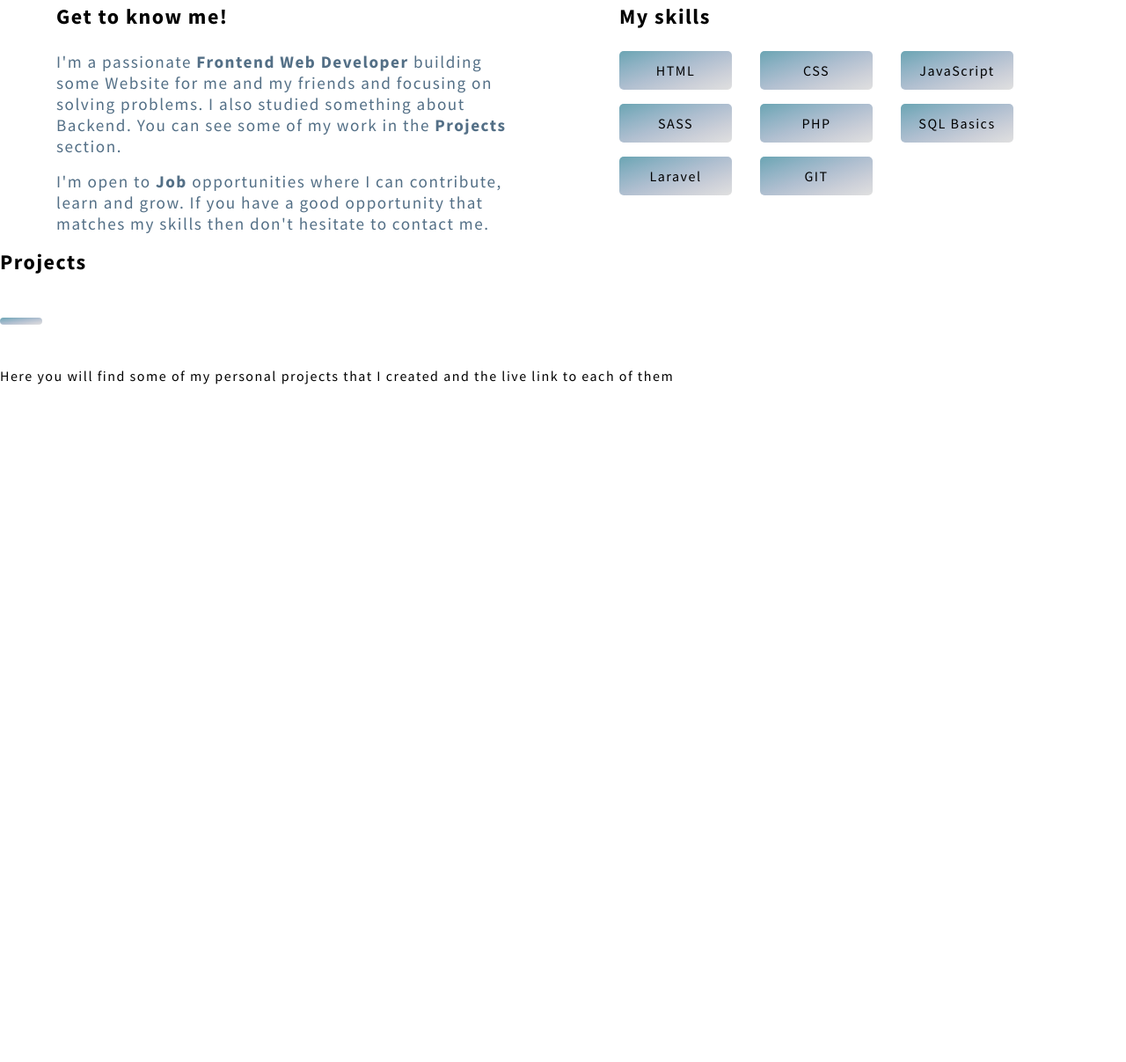
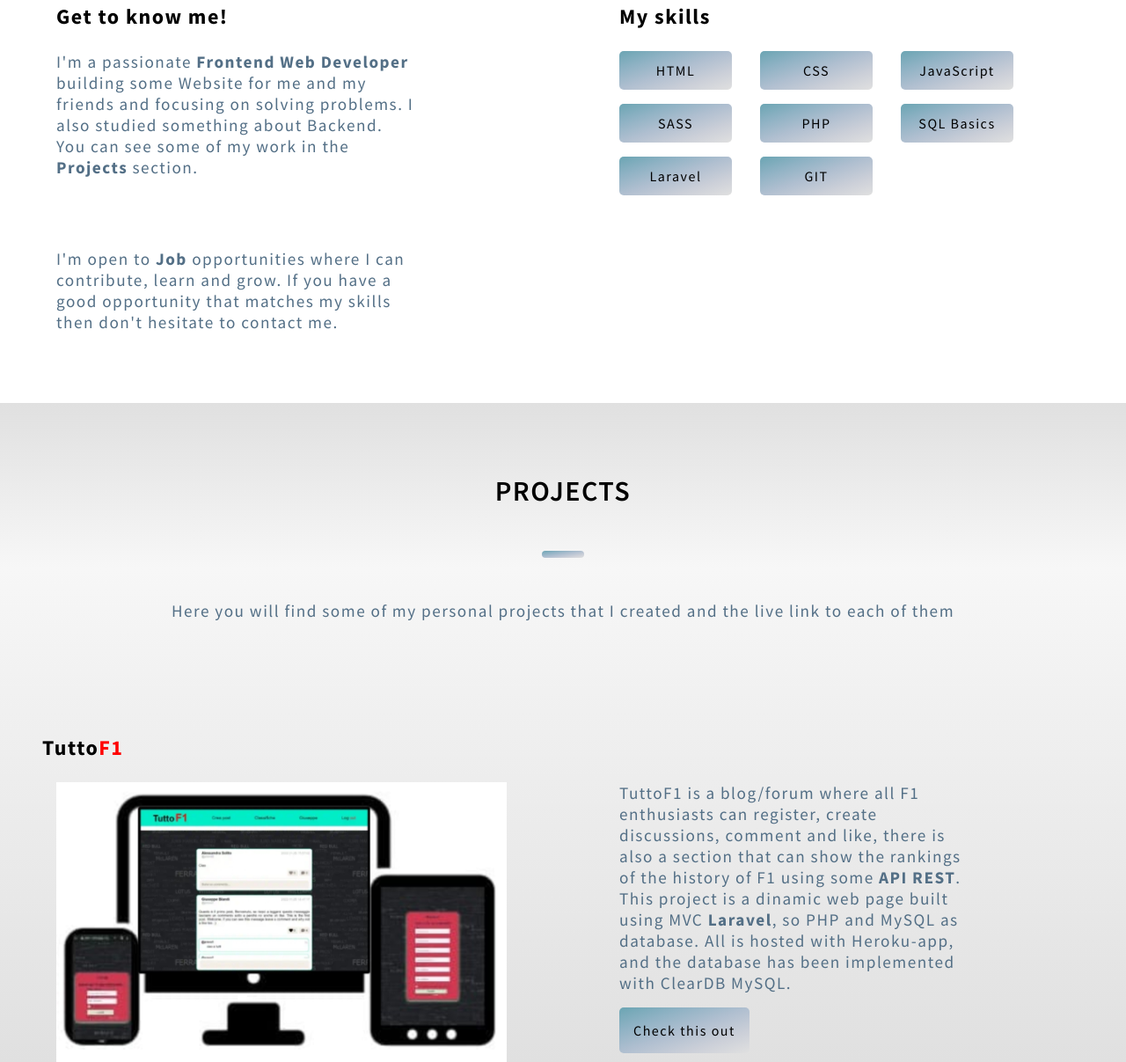
Before and after one commit to GiuseppeBlandi/portfolio, a website: page index.html in a window 1280 px wide. Shown: the part 1149-2356 px from the top of the page at 88% size. Before the commit the page ends 1586 px from the top, so only its background shows below. Drawn offline with Linux system fonts and the light colour scheme.

Commit message:
project_1

```diff
--- a/index.html
+++ b/index.html
@@ -68,7 +68,7 @@
               <a href="./index.html#about">About</a>
             </li>
             <li class="navbar_mobile-link">
-              <a href="./index.html#projects">Projects</a>
+              <a href="./index.html#project">Projects</a>
             </li>
             <li class="navbar_mobile-link">
               <a href="./index.html#contact">Contact</a>
@@ -143,12 +143,40 @@
           Here you will find some of my personal projects that I created and the
           live link to each of them
         </p>
+        <div class="projects-title">
+          <h3>
+            Tutto
+            <h3 class="red">F1</h3>
+          </h3>
+        </div>
         <div class="projects_container">
-          <div class="projects_container-illustration"></div>
-          <div class="projects_container-description"></div>
+          <div class="projects_container-illustration">
+            <img src="./assets/tuttoF1.jpg" alt="tuttoF1" />
+          </div>
+          <div class="projects_container-description">
+            <p>
+              TuttoF1 is a blog/forum where all F1 enthusiasts can register,
+              create discussions, comment and like, there is also a section that
+              can show the rankings of the history of F1 using some
+              <strong>API REST</strong>.
+              <br />
+              This project is a dinamic web page built using MVC
+              <strong>Laravel</strong>, so PHP and MySQL as database. All is
+              hosted with Heroku-app, and the database has been implemented with
+              ClearDB MySQL.
+            </p>
+            <a
+              href="http://tuttof1.herokuapp.com/login"
+              target="_blank"
+              rel="noopener noreferrer"
+              >Check this out</a
+            >
+          </div>
         </div>
       </div>
     </section>
+
+    <section class="contacts" id="contact"></section>
     <script src="./index.js"></script>
   </body>
 </html>
--- a/package.json
+++ b/package.json
@@ -1,5 +1,5 @@
 {
-  "name": "dopefolio",
+  "name": "Giuseppe Blandi portfolio",
   "version": "1.0.0",
   "description": "",
   "main": "index.js",
--- a/sass/base/base.scss
+++ b/sass/base/base.scss
@@ -39,6 +39,32 @@ body{
 
 }
 
+
+h1{
+  text-transform: uppercase;
+  font-size: 3rem;
+  font-weight: 900;
+  margin-bottom: 2rem;
+  text-align: center;
+}
+h2{
+  font-size: 2rem;
+  font-weight: 600;
+  text-transform: uppercase;
+}
+
+h3{
+  font-size: 1.5rem;
+  margin-bottom: 1.5rem;
+}
+
+p{
+  width: 80%;
+  margin-bottom: 5rem;
+  color: $primaryColor;
+  font-size:1.2rem;
+}
+
 a{
   text-decoration: none;
   color: inherit;
@@ -76,3 +102,7 @@ textarea {
   background-image: $gradient;;
   border-radius: $commonBorderRadius;
 }
+
+.red{
+  color:red;
+}
--- a/sass/components/about.scss
+++ b/sass/components/about.scss
@@ -1,8 +1,7 @@
 .about{
-    background-image: linear-gradient(to bottom, #ffffff, #f7f7f7, #efefef, #e8e8e8, #e0e0e0);
+
     &_content{
         padding-top: 5rem;
-        //margin-top: 5rem;
         height: auto;
         width: 100%;
         display: flex;
@@ -10,20 +9,6 @@
         text-align: center;
         justify-content: center;
         align-items: center;
-
-        h2{
-            font-size: 2rem;
-            font-weight: 600;
-            text-transform: uppercase;
-        }
-
-
-        p{
-            width: 80%;
-            margin-bottom: 5rem;
-            color: $primaryColor;
-            font-size:1.2rem;
-        }
     }
 
     &_info{
@@ -35,15 +20,8 @@
 
         &-description,&-skills{
             width: 40%;
-            h3{
-                font-size: 1.5rem;
-                margin-bottom: 1.5rem;
-            }
-            p{
-                margin-bottom: 1rem;
-                color: $primaryColor;
-                font-size: 1.2rem;
-            }
+
+
             @include respond(tab-port){
                 width: 80%;
             }
--- a/sass/components/hero.scss
+++ b/sass/components/hero.scss
@@ -19,13 +19,6 @@
         align-items: center;
 
 
-        h1{
-            text-transform: uppercase;
-            font-size: 3rem;
-            font-weight: 900;
-            margin-bottom: 2rem;
-            text-align: center;
-        }
         @include respond(tab-port){
             width: 95%;
         }
--- a/sass/components/projects.scss
+++ b/sass/components/projects.scss
@@ -1,3 +1,55 @@
 .projects{
-    background-image: linear-gradient(to bottom, #ffffff, #f7f7f7, #efefef, #e8e8e8, #e0e0e0);
+    background-image: linear-gradient(to bottom, $lightShades, #f7f7f7, #efefef, #e8e8e8, #e0e0e0);
+    &-title{
+        width: 100%;
+        display: flex;
+        padding: 3rem 0 0 3rem;
+        text-align: left;
+    }
+
+    &_content{
+        padding-top: 5rem;
+        height: auto;
+        width: 100%;
+        display: flex;
+        flex-direction: column;
+        text-align: center;
+        justify-content: center;
+        align-items: center;
+    }
+    &_container{
+        display: flex;
+        flex-direction: row;
+        justify-content: space-around;
+        align-items: flex-start;
+        flex-wrap: wrap;
+
+
+        &-illustration, &-description{
+            width:40%;
+            text-align: left;
+            display: flex;
+            flex-direction: column;
+            p{
+                margin-bottom:1rem;
+            }
+            @include respond(tab-port){
+                width: 80%;
+            }
+        img{
+            width: 100%;
+        }
+
+        a{
+            padding: 1rem;
+            height: fit-content;
+            width: fit-content;
+            background-image: $gradient;
+            border-radius:$commonBorderRadius;
+            &:hover{
+                border-radius: 15px;
+            }
+        }
+        }
+    }
 }
--- a/sass/main.scss
+++ b/sass/main.scss
@@ -6,3 +6,4 @@
 @import 'components/navbar.scss';
 @import 'components/hero.scss';
 @import 'components/about.scss';
+@import 'components/projects.scss';
```
Also changed, not shown: assets/tuttoF1.jpg (added), css/style.css, 1 other file.
